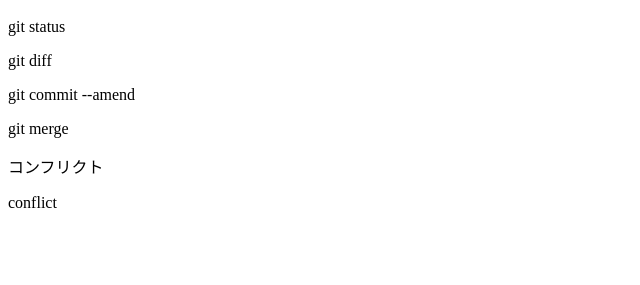
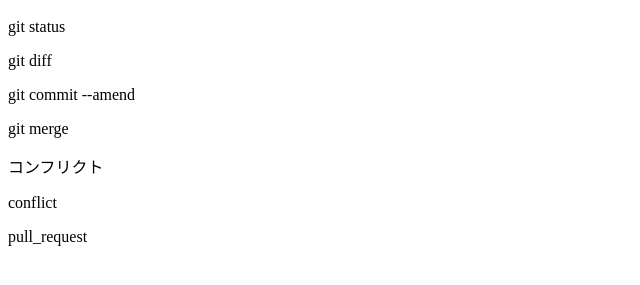
Before and after one commit to ice1ceice/git_tutorial, a plain HTML site: page index.html in a window 1280 px wide. Shown: the part 57-342 px from the top of the page, without its empty margins (0-640 px from the left). Drawn offline with Linux system fonts and the light colour scheme.

Commit message:
pull requestを追記

```diff
--- a/index.html
+++ b/index.html
@@ -6,3 +6,4 @@
 <p> git merge</p>
 <p>コンフリクト</p>
 <p>conflict</p>
+<p>pull_request</p>
```
